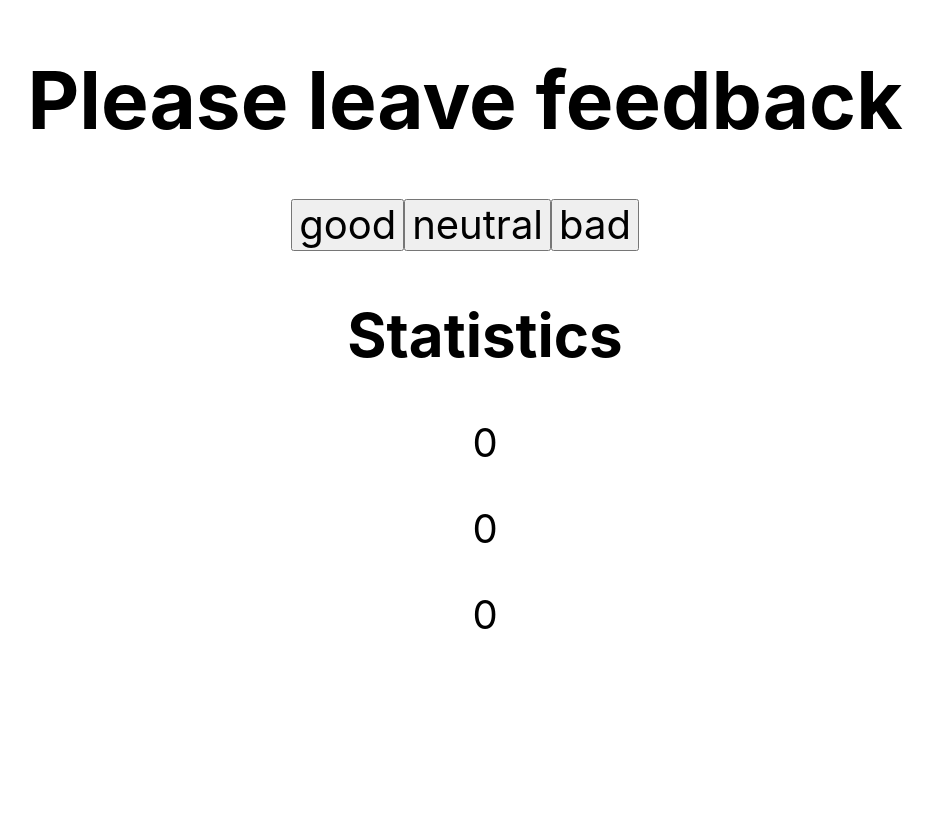
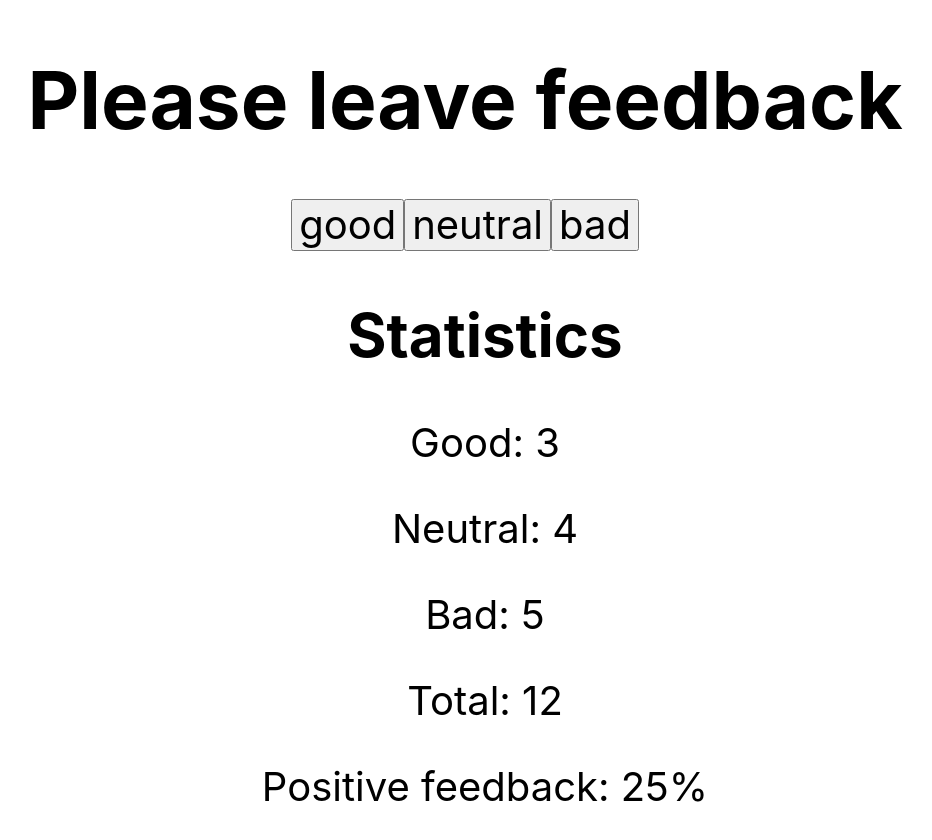
Before and after one commit to Artiss90/goit-react-hw-02-feedback, a React (Create React App) app: page / in a window 1280 px wide. Shown: the top 840 px of the page, without its empty margins (175-1107 px from the left). Before the commit the page ends 800 px from the top, so only its background shows below. Built offline with nearby package versions, Linux system fonts and the light colour scheme.

Commit message:
шаг 2 виполнен

```diff
--- a/src/Components/Feedback/Feedback.jsx
+++ b/src/Components/Feedback/Feedback.jsx
@@ -2,9 +2,9 @@ import { Component } from 'react';
 
 export default class Feedback extends Component {
   static defaultProps = {
-    good: 0,
-    neutral: 0,
-    bad: 0,
+    good: 3,
+    neutral: 4,
+    bad: 5,
   };
 
   state = {
@@ -14,13 +14,24 @@ export default class Feedback extends Component {
   };
   onAddVote = e => {
     this.setState(prevState => {
-      console.log(e.target);
+      // console.log(e.target);
       return { [e.target.name]: prevState[e.target.name] + 1 };
     });
   };
 
+  onTotalVote = () => {
+    return Object.values(this.state).reduce((acc, value) => acc + value, 0);
+  };
+
+  onRatioFeedback = sumFeedback => {
+    const { good } = this.state;
+    return Math.round((good / sumFeedback) * 100);
+  };
+
   render() {
     const { good, neutral, bad } = this.state;
+    const total = this.onTotalVote();
+    const ratio = this.onRatioFeedback(total);
     console.log(this.state);
     return (
       <div>
@@ -38,9 +49,11 @@ export default class Feedback extends Component {
 
         <ul>
           <h2>Statistics</h2>
-          <p>{good}</p>
-          <p>{neutral}</p>
-          <p>{bad}</p>
+          <p>Good: {good}</p>
+          <p>Neutral: {neutral}</p>
+          <p>Bad: {bad}</p>
+          <p>Total: {total}</p>
+          <p>Positive feedback: {ratio}%</p>
         </ul>
       </div>
     );
--- /dev/null
+++ b/src/Components/Sections/Sections.jsx
@@ -0,0 +1,3 @@
+{
+  /* <Section title=""></Section> */
+}
```
